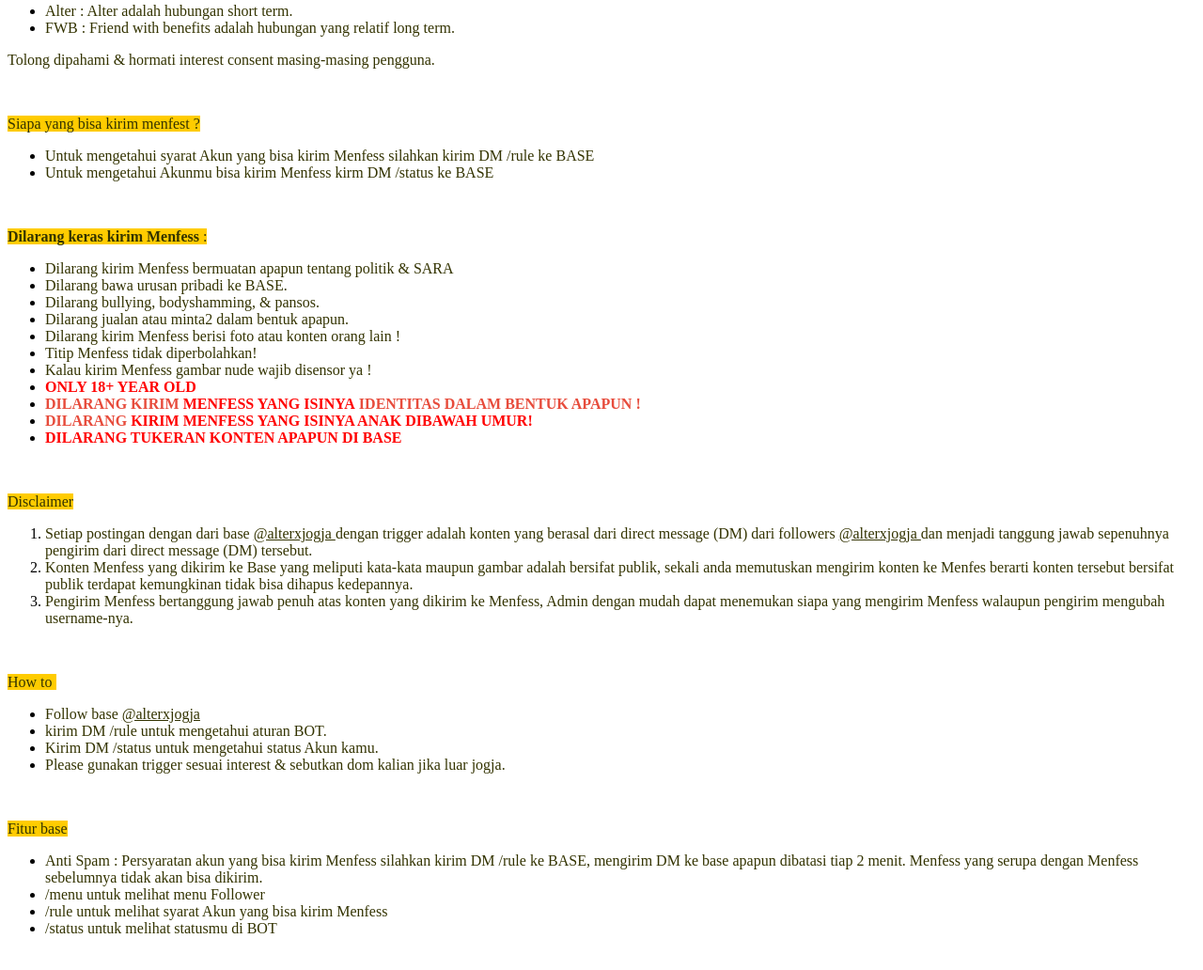
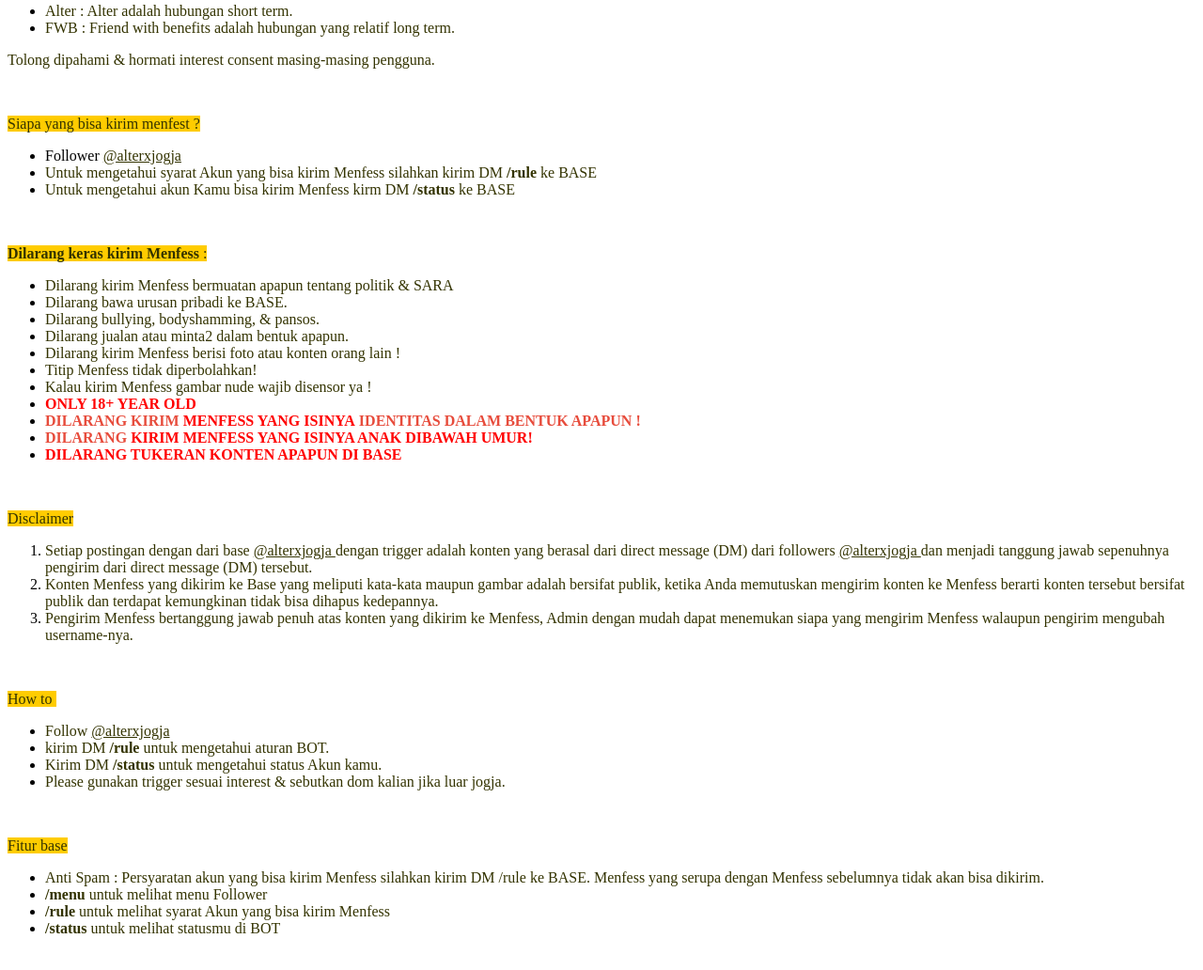
Before and after one commit to alterxjogja/alterxjogja.github.io, a plain HTML site: page index.html in a window 1280 px wide. Shown: the part 280-1312 px from the top of the page at 94% size. Drawn offline with Linux system fonts and the light colour scheme.

Commit message:
Update index.html

```diff
--- a/index.html
+++ b/index.html
@@ -26,8 +26,9 @@
 <p><span style="background-color:#ffcc00; color:#333300">Siapa yang bisa kirim menfest ?</span></p>
 
 <ul>
-	<li><span style="color:#333300">Untuk mengetahui syarat Akun yang bisa kirim Menfess silahkan kirim DM /rule ke BASE</span></li>
-	<li><span style="color:#333300">Untuk mengetahui Akunmu bisa kirim Menfess kirm DM /status ke BASE</span></li>
+	<li>Follower&nbsp;<span style="color:#333300"><a class="css-4rbku5 css-18t94o4 css-901oao css-16my406 r-1loqt21 r-poiln3 r-bcqeeo r-qvutc0" dir="ltr" href="https://twitter.com/alterxjogja" style="color: #333300;">@alterxjogja</a></span></li>
+	<li><span style="color:#333300">Untuk mengetahui syarat Akun yang bisa kirim Menfess silahkan kirim DM <strong>/rule</strong> ke BASE</span></li>
+	<li><span style="color:#333300">Untuk mengetahui akun Kamu bisa kirim Menfess kirm DM <strong>/status</strong> ke BASE</span></li>
 </ul>
 
 <p>&nbsp;</p>
@@ -54,7 +55,7 @@
 
 <ol>
 	<li><span style="color:#333300">Setiap postingan dengan dari base <a class="css-4rbku5 css-18t94o4 css-901oao css-16my406 r-1cvl2hr r-1loqt21 r-poiln3 r-bcqeeo r-qvutc0" dir="ltr" href="https://twitter.com/alterxjogja" style="color: #333300;" target="_blank">@alterxjogja </a>dengan trigger adalah konten yang berasal dari direct message (DM) dari followers <a class="css-4rbku5 css-18t94o4 css-901oao css-16my406 r-1cvl2hr r-1loqt21 r-poiln3 r-bcqeeo r-qvutc0" dir="ltr" href="https://twitter.com/alterxjogja" style="color: #333300;" target="_blank">@alterxjogja </a>dan menjadi tanggung jawab sepenuhnya pengirim dari direct message (DM) tersebut.</span></li>
-	<li><span style="color:#333300">Konten Menfess yang dikirim ke Base yang meliputi kata-kata maupun gambar adalah bersifat publik, sekali anda memutuskan mengirim konten ke Menfes berarti konten tersebut bersifat publik terdapat kemungkinan tidak bisa dihapus kedepannya.</span></li>
+	<li><span style="color:#333300">Konten Menfess yang dikirim ke Base yang meliputi kata-kata maupun gambar adalah bersifat publik, ketika Anda memutuskan mengirim konten ke Menfess berarti konten tersebut bersifat publik dan terdapat kemungkinan tidak bisa dihapus kedepannya.</span></li>
 	<li><span style="color:#333300">Pengirim Menfess bertanggung jawab penuh atas konten yang dikirim ke Menfess, Admin dengan mudah dapat menemukan siapa yang mengirim Menfess walaupun pengirim mengubah username-nya.</span></li>
 </ol>
 
@@ -63,9 +64,9 @@
 <p><span style="background-color:#ffcc00; color:#333300">How to&nbsp;</span></p>
 
 <ul>
-	<li><span style="color:#333300">Follow base <a class="css-4rbku5 css-18t94o4 css-901oao css-16my406 r-1loqt21 r-poiln3 r-bcqeeo r-qvutc0" dir="ltr" href="https://twitter.com/alterxjogja" style="color: #333300;">@alterxjogja</a></span></li>
-	<li><span style="color:#333300">kirim DM /rule untuk mengetahui aturan BOT.</span></li>
-	<li><span style="color:#333300">Kirim DM /status untuk mengetahui status Akun kamu.</span></li>
+	<li><span style="color:#333300">Follow&nbsp;<a class="css-4rbku5 css-18t94o4 css-901oao css-16my406 r-1loqt21 r-poiln3 r-bcqeeo r-qvutc0" dir="ltr" href="https://twitter.com/alterxjogja" style="color: #333300;">@alterxjogja</a></span></li>
+	<li><span style="color:#333300">kirim DM <strong>/rule</strong> untuk mengetahui aturan BOT.</span></li>
+	<li><span style="color:#333300">Kirim DM <strong>/status</strong> untuk mengetahui status Akun kamu.</span></li>
 	<li><span style="color:#333300">Please gunakan trigger sesuai interest &amp; sebutkan dom kalian jika luar jogja.</span></li>
 </ul>
 
@@ -74,10 +75,10 @@
 <p><span style="background-color:#ffcc00; color:#333300">Fitur base</span></p>
 
 <ul>
-	<li><span style="color:#333300">Anti Spam : Persyaratan akun yang bisa kirim Menfess silahkan kirim DM /rule ke BASE, mengirim DM ke base apapun dibatasi tiap 2 menit. Menfess yang serupa dengan Menfess sebelumnya tidak akan bisa dikirim.</span></li>
-	<li><span style="color:#333300">/menu untuk melihat menu Follower</span></li>
-	<li><span style="color:#333300">/rule untuk melihat syarat Akun yang bisa kirim Menfess</span></li>
-	<li><span style="color:#333300">/status untuk melihat statusmu di BOT</span></li>
+	<li><span style="color:#333300">Anti Spam : Persyaratan akun yang bisa kirim Menfess silahkan kirim DM /rule ke BASE. Menfess yang serupa dengan Menfess sebelumnya tidak akan bisa dikirim.</span></li>
+	<li><span style="color:#333300"><strong>/menu</strong> untuk melihat menu Follower</span></li>
+	<li><span style="color:#333300"><strong>/rule </strong>untuk melihat syarat Akun yang bisa kirim Menfess</span></li>
+	<li><span style="color:#333300"><strong>/status</strong> untuk melihat statusmu di BOT</span></li>
 </ul>
 
 <p>&nbsp;</p>
```
